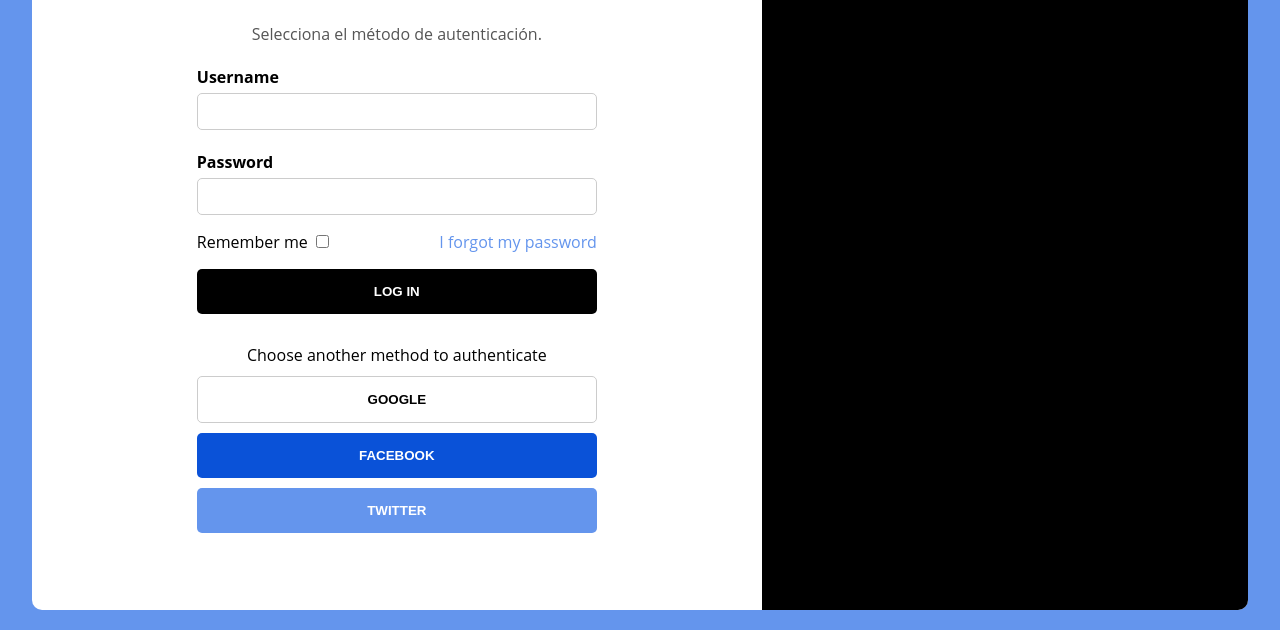
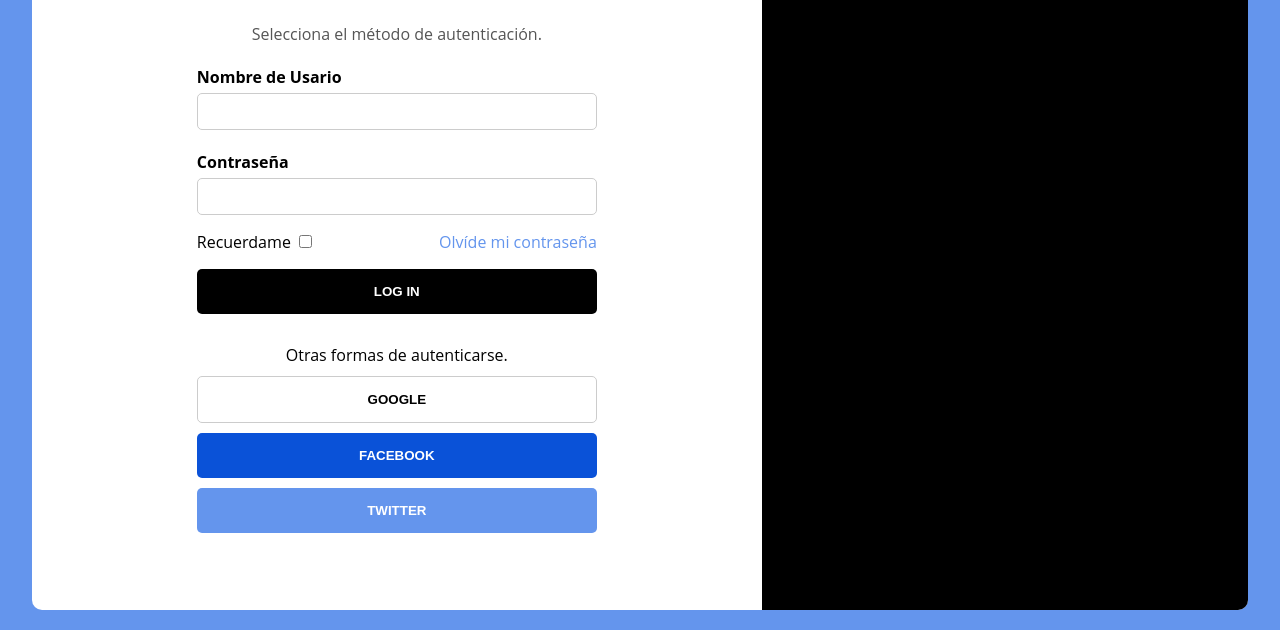
Before and after one commit to Emersson7AOR/MiPrimerRepo, a plain HTML site: page index.html in a window 1280 px wide. Shown: the part 170-800 px from the top of the page. Drawn offline with Linux system fonts and the light colour scheme.

Commit message:
Se editaron partes del html (index.html)

```diff
--- a/index.html
+++ b/index.html
@@ -14,21 +14,21 @@
 
             <form action="">
                 <p>
-                    <label for="username">Username</label>
+                    <label for="username">Nombre de Usario</label>
                     <input class="input" type="text" name="username" id="username">
                 </p>
 
                 <p>
-                    <label for="password">Password</label>
+                    <label for="password">Contraseña</label>
                     <input class="input" type="password" name="password" id="password">
                 </p>
 
                 <div class="options">
                     <div>
-                        Remember me <input type="checkbox" name="rememberme" id="rememberme">
+                        Recuerdame <input type="checkbox" name="rememberme" id="rememberme">
                     </div>
                     <div>
-                        <a href="#">I forgot my password</a>
+                        <a href="#">Olvíde mi contraseña</a>
                     </div>
                 </div>
 
@@ -36,7 +36,7 @@
                     <input type="submit" class="btn btn-login" value="Log in">
                 </p>
                 <div class="providers">
-                    <span> Choose another method to authenticate</span>
+                    <span>Otras formas de autenticarse.</span>
                     <button class="btn btn-google">Google</button>
                     <button class="btn btn-facebook">Facebook</button>
                     <button class="btn btn-twitter">Twitter</button>
```
